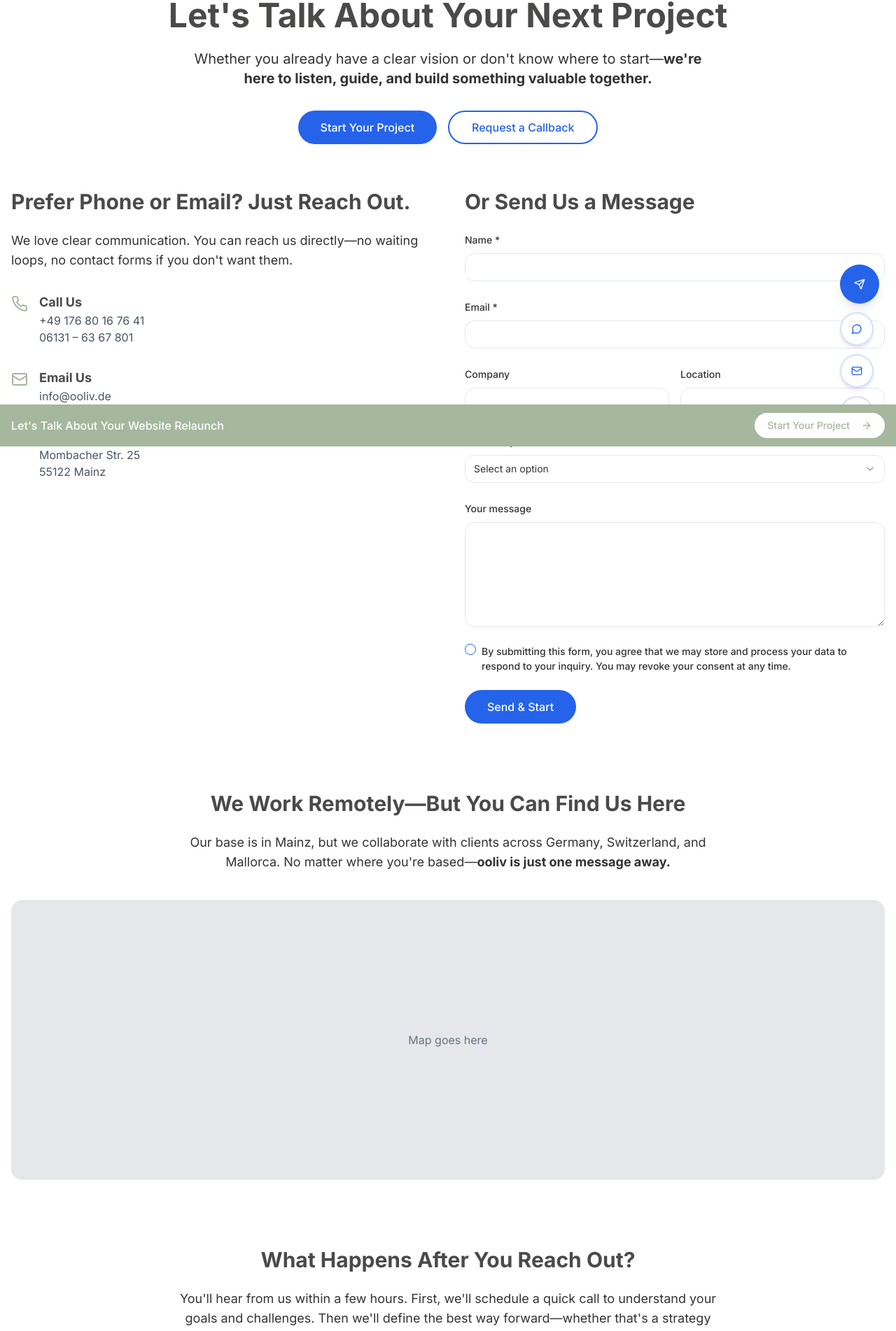
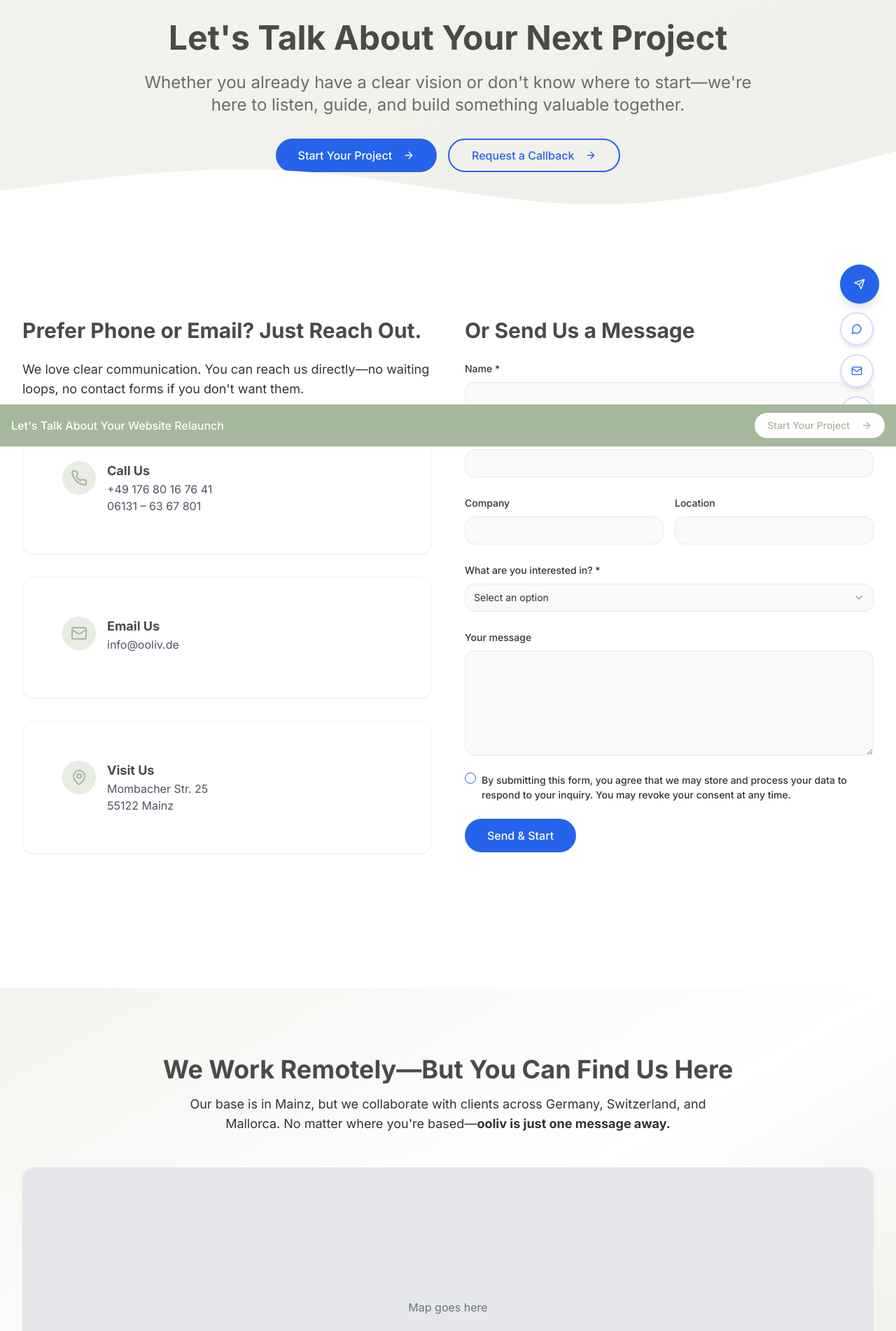
Before and after one commit to ooliv-agentur/ooliv, a React (Vite) app: page /contact in a window 1280 px wide. Shown: the part 162-2064 px from the top of the page at 70% size. Built offline with nearby package versions, Linux system fonts and the light colour scheme.

Commit message:
Fix: Remove unnecessary changes
Revert unintended changes.

```diff
--- a/src/pages/Contact.tsx
+++ b/src/pages/Contact.tsx
@@ -10,6 +10,9 @@ import { Mail, MapPin, Phone } from 'lucide-react';
 import { toast } from '@/hooks/use-toast';
 import { Link } from 'react-router-dom';
 import { Select, SelectContent, SelectItem, SelectTrigger, SelectValue } from '@/components/ui/select';
+import PageHero from '@/components/PageHero';
+import ContactForm from '@/components/ContactForm';
+import { Card, CardContent } from '@/components/ui/card';
 
 const Contact = () => {
   const [isSubmitting, setIsSubmitting] = useState(false);
@@ -22,6 +25,9 @@ const Contact = () => {
     message: '',
     privacy: false
   });
+  const [showAuditForm, setShowAuditForm] = useState(false);
+  const [showCallForm, setShowCallForm] = useState(false);
+  const [showWorkForm, setShowWorkForm] = useState(false);
 
   const handleChange = (e: React.ChangeEvent<HTMLInputElement | HTMLTextAreaElement>) => {
     const { name, value } = e.target;
@@ -74,22 +80,23 @@ const Contact = () => {
 
   return (
     <PageLayout>
-      <div className="container mx-auto px-4 py-16 max-w-7xl">
-        <div className="text-center mb-16 pt-8">
-          <h1 className="text-4xl md:text-5xl font-bold mb-6">Let's Talk About Your Next Project</h1>
-          <p className="text-xl max-w-3xl mx-auto">
-            Whether you already have a clear vision or don't know where to start—<strong>we're here to listen, guide, and build something valuable together.</strong>
-          </p>
-          <div className="flex flex-col sm:flex-row gap-4 justify-center mt-8">
-            <Button size="lg" asChild>
-              <a href="#contact-form">Start Your Project</a>
-            </Button>
-            <Button variant="outline" size="lg">
-              Request a Callback
-            </Button>
-          </div>
-        </div>
+      {/* Hero Section */}
+      <PageHero
+        title="Let's Talk About Your Next Project"
+        subtitle="Whether you already have a clear vision or don't know where to start—we're here to listen, guide, and build something valuable together."
+        primaryCta={{
+          text: "Start Your Project",
+          link: "#contact-form"
+        }}
+        secondaryCta={{
+          text: "Request a Callback",
+          link: "#"
+        }}
+      />
 
+      {/* Contact Methods Section */}
+      <section className="section-standard">
+        <div className="section-container">
           <div className="grid md:grid-cols-2 gap-12 mb-24">
             <div>
               <h2 className="text-3xl font-bold mb-6">Prefer Phone or Email? Just Reach Out.</h2>
@@ -98,25 +105,41 @@ const Contact = () => {
               </p>
 
               <div className="space-y-8">
+                <Card className="card-layout group hover:shadow-md transition-shadow">
+                  <CardContent className="p-6">
                     <div className="flex items-start space-x-4">
-                <Phone className="h-6 w-6 text-brand-primary flex-shrink-0 mt-1 animate-pulse" />
+                      <div className="icon-background text-brand-primary">
+                        <Phone className="h-6 w-6" />
+                      </div>
                       <div>
                         <h3 className="font-bold text-lg">Call Us</h3>
                         <p className="text-gray-600">+49 176 80 16 76 41</p>
                         <p className="text-gray-600">06131 – 63 67 801</p>
                       </div>
                     </div>
+                  </CardContent>
+                </Card>
 
+                <Card className="card-layout group hover:shadow-md transition-shadow">
+                  <CardContent className="p-6">
                     <div className="flex items-start space-x-4">
-                <Mail className="h-6 w-6 text-brand-primary flex-shrink-0 mt-1 animate-pulse" />
+                      <div className="icon-background text-brand-primary">
+                        <Mail className="h-6 w-6" />
+                      </div>
                       <div>
                         <h3 className="font-bold text-lg">Email Us</h3>
                         <p className="text-gray-600">info@ooliv.de</p>
                       </div>
                     </div>
+                  </CardContent>
+                </Card>
 
+                <Card className="card-layout group hover:shadow-md transition-shadow">
+                  <CardContent className="p-6">
                     <div className="flex items-start space-x-4">
-                <MapPin className="h-6 w-6 text-brand-primary flex-shrink-0 mt-1 animate-pulse" />
+                      <div className="icon-background text-brand-primary">
+                        <MapPin className="h-6 w-6" />
+                      </div>
                       <div>
                         <h3 className="font-bold text-lg">Visit Us</h3>
                         <p className="text-gray-600">
@@ -125,6 +148,8 @@ const Contact = () => {
                         </p>
                       </div>
                     </div>
+                  </CardContent>
+                </Card>
               </div>
             </div>
 
@@ -139,6 +164,7 @@ const Contact = () => {
                     value={formData.name}
                     onChange={handleChange}
                     required
+                    className="bg-brand-background/50 border-brand-primary/20 focus:border-brand-primary"
                   />
                 </div>
 
@@ -151,6 +177,7 @@ const Contact = () => {
                     value={formData.email}
                     onChange={handleChange}
                     required
+                    className="bg-brand-background/50 border-brand-primary/20 focus:border-brand-primary"
                   />
                 </div>
 
@@ -162,6 +189,7 @@ const Contact = () => {
                       name="company"
                       value={formData.company}
                       onChange={handleChange}
+                      className="bg-brand-background/50 border-brand-primary/20 focus:border-brand-primary"
                     />
                   </div>
 
@@ -172,6 +200,7 @@ const Contact = () => {
                       name="location"
                       value={formData.location}
                       onChange={handleChange}
+                      className="bg-brand-background/50 border-brand-primary/20 focus:border-brand-primary"
                     />
                   </div>
                 </div>
@@ -182,7 +211,7 @@ const Contact = () => {
                     value={formData.interest}
                     onValueChange={handleSelectChange}
                   >
-                  <SelectTrigger>
+                    <SelectTrigger className="bg-brand-background/50 border-brand-primary/20 focus:border-brand-primary">
                       <SelectValue placeholder="Select an option" />
                     </SelectTrigger>
                     <SelectContent>
@@ -204,7 +233,7 @@ const Contact = () => {
                     name="message"
                     value={formData.message}
                     onChange={handleChange}
-                  className="min-h-[150px]"
+                    className="min-h-[150px] bg-brand-background/50 border-brand-primary/20 focus:border-brand-primary"
                   />
                 </div>
 
@@ -239,36 +268,54 @@ const Contact = () => {
               </form>
             </div>
           </div>
+        </div>
+      </section>
 
-        <div className="mb-24">
-          <h2 className="text-3xl font-bold mb-6 text-center">We Work Remotely—But You Can Find Us Here</h2>
-          <p className="text-lg max-w-3xl mx-auto mb-10 text-center">
+      {/* Map Section */}
+      <section className="section-gradient">
+        <div className="section-container">
+          <h2 className="section-title">We Work Remotely—But You Can Find Us Here</h2>
+          <p className="section-subtitle">
             Our base is in Mainz, but we collaborate with clients across Germany, Switzerland, and Mallorca. No matter where you're based—<strong>ooliv is just one message away.</strong>
           </p>
 
-          <div className="h-[400px] bg-gray-200 rounded-lg flex items-center justify-center">
+          <div className="h-[400px] bg-gray-200 rounded-lg flex items-center justify-center shadow-sm">
             <p className="text-gray-500">Map goes here</p>
           </div>
         </div>
+      </section>
 
-        <div className="mb-24">
-          <h2 className="text-3xl font-bold mb-6 text-center">What Happens After You Reach Out?</h2>
-          <p className="text-lg max-w-3xl mx-auto mb-10 text-center">
+      {/* Process Section */}
+      <section className="section-standard">
+        <div className="section-container">
+          <h2 className="section-title">What Happens After You Reach Out?</h2>
+          <p className="section-subtitle">
             You'll hear from us within a few hours. First, we'll schedule a quick call to understand your goals and challenges. Then we'll define the best way forward—whether that's a strategy session, website audit, or project proposal.
           </p>
 
           <div className="flex flex-col sm:flex-row gap-4 justify-center">
-            <Button size="lg" variant="outline">
+            <Button
+              size="lg"
+              variant="outline"
+              onClick={() => setShowAuditForm(true)}
+            >
               Request a Free Website Audit
             </Button>
-            <Button size="lg">
+            <Button
+              size="lg"
+              onClick={() => setShowCallForm(true)}
+            >
               Book a 15-Min Call
             </Button>
           </div>
         </div>
+      </section>
 
-        <div className="mb-24 bg-gray-50 rounded-lg p-8">
-          <h2 className="text-3xl font-bold mb-6 text-center">Want to Work With Us?</h2>
+      {/* Careers Section */}
+      <section className="section-alt">
+        <div className="section-container">
+          <div className="card-layout max-w-4xl mx-auto">
+            <h2 className="text-2xl md:text-3xl font-bold mb-6 text-center">Want to Work With Us?</h2>
             <p className="text-lg max-w-3xl mx-auto mb-6 text-center">
               We're always on the lookout for creative thinkers and technical minds. If you're passionate about web, design, or AI—send us your portfolio. Let's see if we're a match.
             </p>
@@ -283,6 +330,26 @@ const Contact = () => {
             </div>
           </div>
         </div>
+      </section>
+
+      {/* Contact Form Dialogs */}
+      <ContactForm
+        open={showAuditForm}
+        onOpenChange={setShowAuditForm}
+        formType="audit"
+      />
+
+      <ContactForm
+        open={showCallForm}
+        onOpenChange={setShowCallForm}
+        formType="call"
+      />
+
+      <ContactForm
+        open={showWorkForm}
+        onOpenChange={setShowWorkForm}
+        formType="work"
+      />
     </PageLayout>
   );
 };
```
Lines whose indentation alone changed are shown as unchanged.
